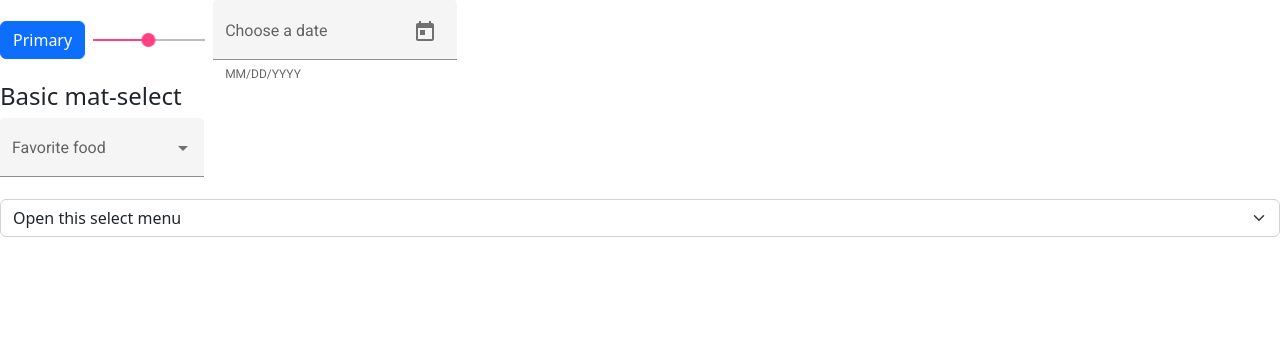
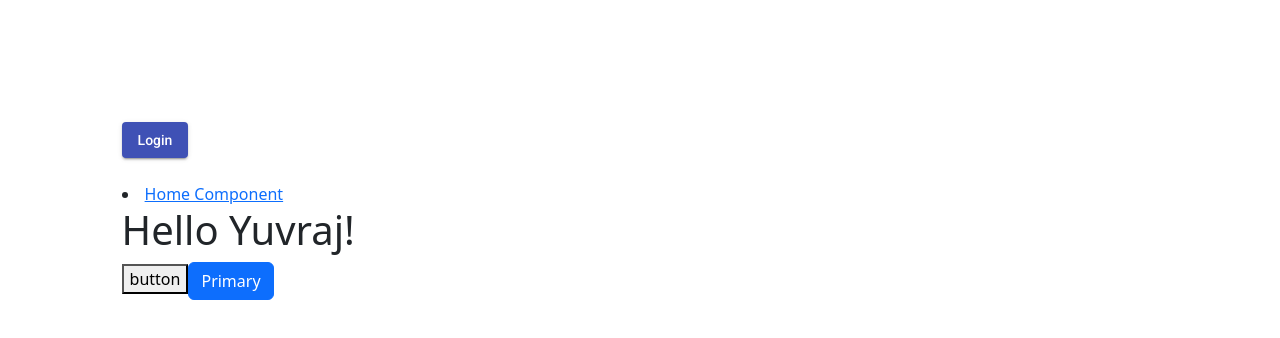
Before and after one commit to yuvrajakhade/Angular-demo, an Angular app: page / in a window 1280 px wide. Shown: the top 338 px of the page. Built offline with nearby package versions, Linux system fonts and the light colour scheme.

Commit message:
added component

```diff
--- /dev/null
+++ b/src/app/Pages/Auth/login/login.component.html
@@ -0,0 +1,7 @@
+<button mat-raised-button color="primary" (click)="login()">Login</button>
+<br />
+<br />
+<li><a routerLink="/home" routerLinkActive="active">Home Component</a></li>
+<h1>{{temp}}</h1>
+<button>button</button>
+<button type="button" class="btn btn-primary">Primary</button>
--- /dev/null
+++ b/src/app/Pages/Auth/login/login.component.ts
@@ -0,0 +1,25 @@
+import { Component, OnInit } from '@angular/core';
+import { Router } from '@angular/router';
+
+@Component({
+  selector: 'app-login',
+  templateUrl: './login.component.html',
+  styleUrls: ['./login.component.scss'],
+})
+export class LoginComponent implements OnInit {
+  temp: any;
+  obj = new Greeter();
+  constructor(private router: Router) {
+    this.temp = this.obj.greet('Yuvraj');
+  }
+  ngOnInit(): void {}
+  login() {
+    this.router.navigate(['/home']);
+  }
+}
+
+export class Greeter {
+  greet(name: string) {
+    return 'Hello ' + name + '!';
+  }
+}
--- /dev/null
+++ b/src/app/Pages/Home/home/home.component.html
@@ -0,0 +1 @@
+<p>home works!</p>
--- /dev/null
+++ b/src/app/Pages/Home/home/home.component.ts
@@ -0,0 +1,15 @@
+import { Component, OnInit } from '@angular/core';
+
+@Component({
+  selector: 'app-home',
+  templateUrl: './home.component.html',
+  styleUrls: ['./home.component.scss']
+})
+export class HomeComponent implements OnInit {
+
+  constructor() { }
+
+  ngOnInit(): void {
+  }
+
+}
--- a/src/app/app-routing.module.ts
+++ b/src/app/app-routing.module.ts
@@ -1,10 +1,16 @@
-import { NgModule } from '@angular/core';
+import { Directive, NgModule } from '@angular/core';
 import { RouterModule, Routes } from '@angular/router';
+import { LoginComponent } from './Pages/Auth/login/login.component';
+import { HomeComponent } from './Pages/Home/home/home.component';
 
-const routes: Routes = [];
+const routes: Routes = [
+  { path: '', component: LoginComponent },
+  { path: '', redirectTo: '', pathMatch: 'full' },
+  { path: 'home', component: HomeComponent },
+];
 
 @NgModule({
   imports: [RouterModule.forRoot(routes)],
-  exports: [RouterModule]
+  exports: [RouterModule],
 })
-export class AppRoutingModule { }
+export class AppRoutingModule {}
--- a/src/app/app.component.html
+++ b/src/app/app.component.html
@@ -1,30 +1 @@
-<button type="button" class="btn btn-primary">Primary</button>
-
-<mat-slider min="1" max="100" step="1" value="50"></mat-slider>
-
-<mat-form-field appearance="fill">
-  <mat-label>Choose a date</mat-label>
-  <input matInput [matDatepicker]="picker">
-  <mat-hint>MM/DD/YYYY</mat-hint>
-  <mat-datepicker-toggle matSuffix [for]="picker"></mat-datepicker-toggle>
-  <mat-datepicker #picker></mat-datepicker>
-</mat-form-field>
-
-
-<h4>Basic mat-select</h4>
-<mat-form-field appearance="fill">
-  <mat-label>Favorite food</mat-label>
-  <mat-select>
-    <mat-option *ngFor="let food of foods" [value]="food.value">
-      {{food.viewValue}}
-    </mat-option>
-  </mat-select>
-</mat-form-field>
-
-
-<select class="form-select" aria-label="Default select example">
-  <option selected>Open this select menu</option>
-  <option value="1">One</option>
-  <option value="2">Two</option>
-  <option value="3">Three</option>
-</select>
+<router-outlet></router-outlet>
--- a/src/app/app.component.ts
+++ b/src/app/app.component.ts
@@ -1,9 +1,4 @@
 import { Component } from '@angular/core';
-
-interface Food {
-  value: string;
-  viewValue: string;
-}
 
 @Component({
   selector: 'app-root',
@@ -12,9 +7,4 @@ interface Food {
 })
 export class AppComponent {
   title = 'demo';
-
-  foods: Food[] = [
-    { value: '100', viewValue: 'Pizza' },
-    { value: '200', viewValue: 'Tacos' },
-  ];
 }
--- a/src/styles.scss
+++ b/src/styles.scss
@@ -1,5 +1,12 @@
 /* You can add global styles to this file, and also import other style files */
 // @import "../node_modules/bootstrap/scss/bootstrap.scss";
 
-html, body { height: 100%; }
-body { margin: 0; font-family: Roboto, "Helvetica Neue", sans-serif; }
+html,
+body {
+  height: 100%;
+  padding: 5%;
+}
+body {
+  margin: 0;
+  font-family: Roboto, "Helvetica Neue", sans-serif;
+}
```
Also changed, not shown: src/app/app.module.ts (+5 -14 lines), src/app/material/material.module.ts (added, +51 -0 lines), src/app/Pages/Auth/login/login.component.scss (added), src/app/Pages/Home/home/home.component.scss (added), 2 other files (tests, documents, lock files or other folders).
